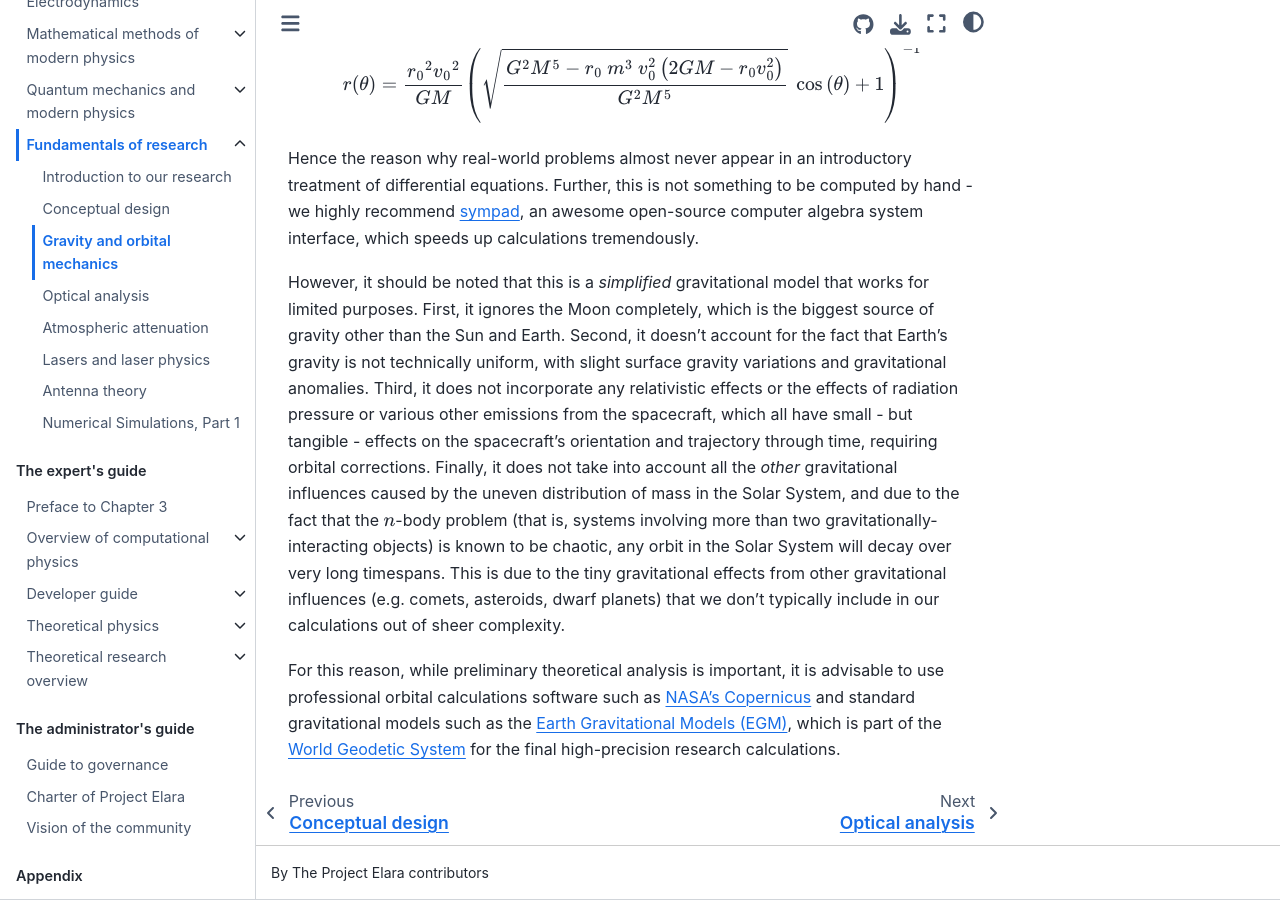
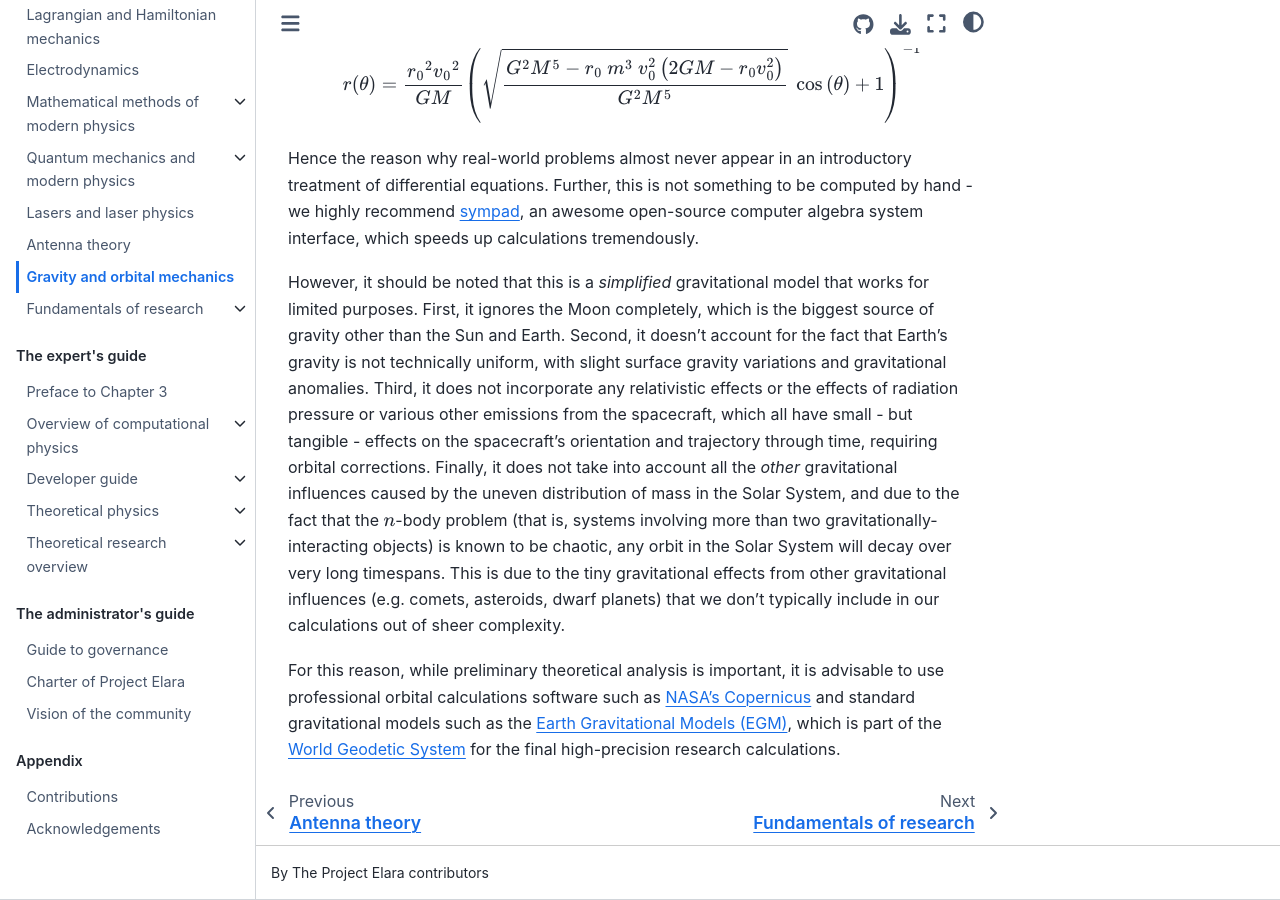
Before and after one commit to elaraproject/elara-handbook, a Jupyter Book: the page built from book/specifics/gravity-orbital-mech.md, in a window 1280 px wide and 900 px high, scrolled down 1972 px. Built offline with Jupyter Book 1.0.4 settings and Sphinx 7.4.7 and the Sphinx Book theme 1.1.4, drawn with Linux system fonts in a browser that asks for light colours; some of the changed lines change nothing that is shown.

Commit message:
Move subchapters around for a better progression

```diff
--- a/book/_toc.yml
+++ b/book/_toc.yml
@@ -40,15 +40,15 @@ parts:
       - file: specifics/modern-phys-foundations/quantum-mechanics.md
       - file: specifics/modern-phys-foundations/quantum-mechanics-2.md
       - file: specifics/modern-phys-foundations/quantum-mechanics-3.md
+    - file: specifics/laser-physics.md
+    - file: specifics/antenna-analysis.md
+    - file: specifics/gravity-orbital-mech.md
     - file: specifics/research-guide.md
       sections:
       - file: specifics/research-guide/intro-to-research.md
       - file: specifics/research-guide/system-design.md
-      - file: specifics/research-guide/gravity-orbital-mech.md
       - file: specifics/research-guide/optical-parameters.md
       - file: specifics/research-guide/atmosphere-attenuation-calc.md
-      - file: specifics/research-guide/laser-physics.md
-      - file: specifics/research-guide/antenna-analysis.md
       - file: specifics/research-guide/numerical-simulations-1.md
 - caption: The expert's guide
   chapters:
```
Also changed, not shown: book/specifics/antenna-analysis.md (renamed from book/specifics/research-guide/antenna-analysis.md), book/specifics/gravity-orbital-mech.md (renamed from book/specifics/research-guide/gravity-orbital-mech.md), book/specifics/img/laser-equation-relationships.svg (renamed from book/specifics/research-guide/img/laser-equation-relationships.svg), book/specifics/laser-physics.md (renamed from book/specifics/research-guide/laser-physics.md), 2 other files.
